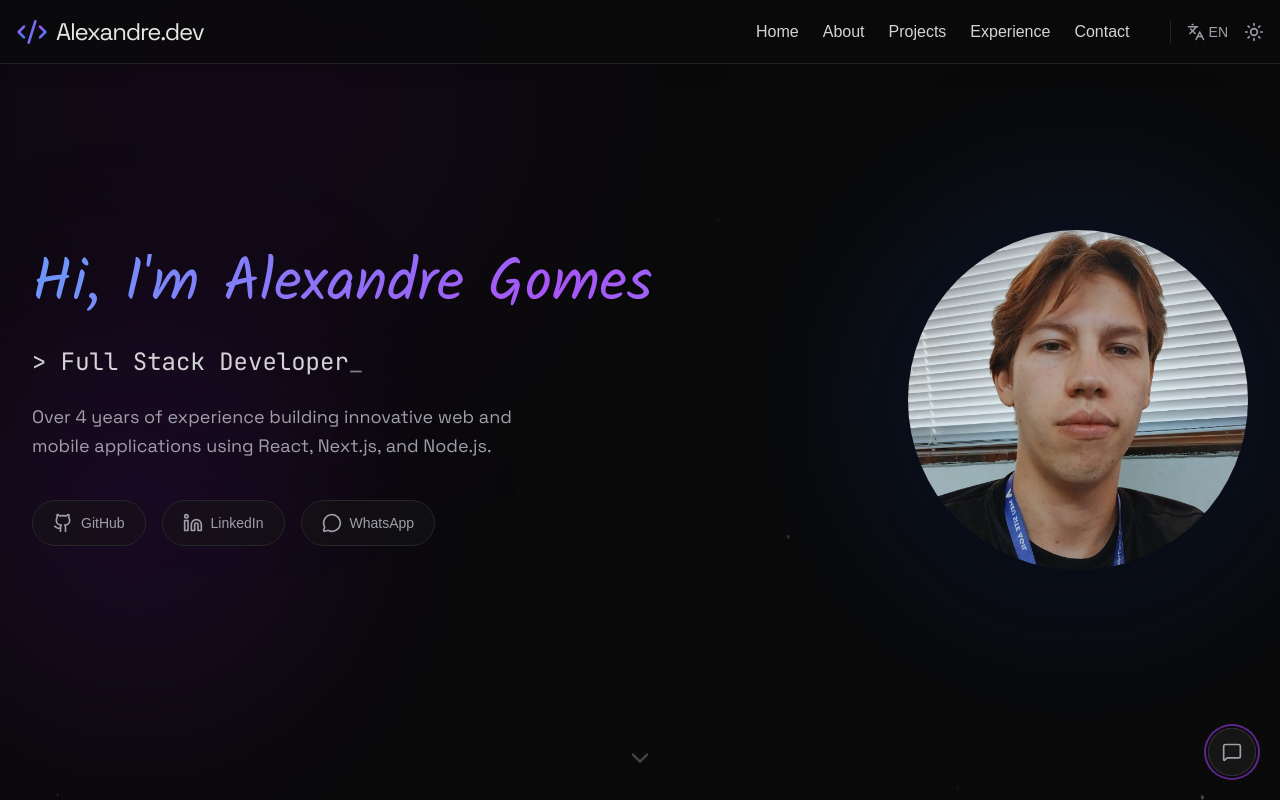
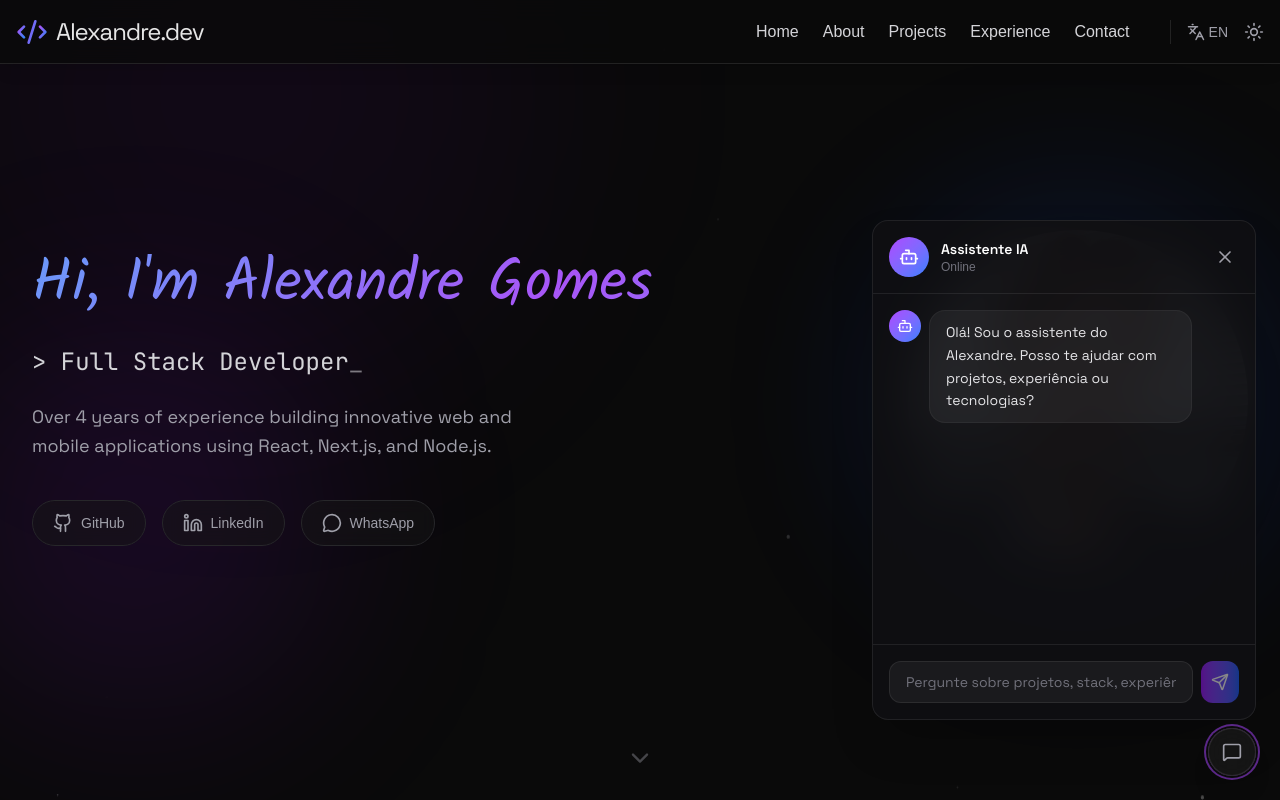
Before and after one commit to AlexandreGomes08/meu-portfolio, a Next.js app in the folder frontend/: page / in a window 1280 px wide. Both pictures are taken after a click on the button 1232 px from the left and 752 px from the top of the page. Shown: the top 800 px of the page. Built offline with nearby package versions, Linux system fonts and the light colour scheme.

Commit message:
feat: Implement an AI chatbot with interactive UI, message sending, and history persistence.

```diff
--- a/frontend/src/components/chat/BotaoChat.tsx
+++ b/frontend/src/components/chat/BotaoChat.tsx
@@ -2,9 +2,16 @@
 
 import { motion } from "framer-motion"
 import { MessageSquare } from "lucide-react"
+import { useState } from "react"
+import ChatBot from "./ChatBot"
 
 export default function BotaoChat() {
+	const [isOpen, setIsOpen] = useState(false)
+
 	return (
+		<>
+			<ChatBot isOpen={isOpen} onClose={() => setIsOpen(false)} />
+
 			<motion.button
 				initial={{ opacity: 0, scale: 0.9, y: 10 }}
 				animate={{ opacity: 1, scale: 1, y: 0 }}
@@ -14,10 +21,12 @@ export default function BotaoChat() {
 					backgroundColor: "rgba(255, 255, 255, 0.08)"
 				}}
 				whileTap={{ scale: 0.95 }}
+				onClick={() => setIsOpen(!isOpen)}
 				className="fixed bottom-6 right-6 z-50 flex items-center justify-center w-12 h-12 rounded-full bg-white/5 backdrop-blur-md border border-white/10 text-zinc-400 hover:text-white hover:border-white/20 hover:shadow-[0_0_20px_rgba(168,85,247,0.2)] transition-colors duration-300 focus:outline-none focus:ring-2 focus:ring-purple-500/50 focus:ring-offset-2 focus:ring-offset-neutral-950 shadow-xl"
-			aria-label="Open Chat"
+				aria-label={isOpen ? "Close Chat" : "Open Chat"}
 			>
 				<MessageSquare size={20} />
 			</motion.button>
+		</>
 	)
 }
--- /dev/null
+++ b/frontend/src/components/chat/ChatBot.tsx
@@ -0,0 +1,202 @@
+"use client"
+
+import { fontSatoshi } from "@/app/fonts"
+import { ChatMessage, getChatId, loadChatHistory, saveChatHistory, sendMessage } from "@/services/chatService"
+import { AnimatePresence, motion } from "framer-motion"
+import { Bot, Send, User, X } from "lucide-react"
+import { useEffect, useRef, useState } from "react"
+
+interface ChatBotProps {
+	isOpen: boolean
+	onClose: () => void
+}
+
+const WELCOME_MESSAGE: ChatMessage = {
+	role: 'assistant',
+	content: 'Olá! Sou o assistente do Alexandre. Posso te ajudar com projetos, experiência ou tecnologias?',
+	timestamp: Date.now()
+}
+
+export default function ChatBot({ isOpen, onClose }: ChatBotProps) {
+	const [messages, setMessages] = useState<ChatMessage[]>([])
+	const [inputValue, setInputValue] = useState('')
+	const [isLoading, setIsLoading] = useState(false)
+	const [chatId, setChatId] = useState('')
+	const messagesEndRef = useRef<HTMLDivElement>(null)
+
+	useEffect(() => {
+		const id = getChatId()
+		setChatId(id)
+
+		const history = loadChatHistory(id)
+		if (history.length === 0) {
+			setMessages([WELCOME_MESSAGE])
+		} else {
+			setMessages(history)
+		}
+	}, [])
+
+	useEffect(() => {
+		if (chatId && messages.length > 0) {
+			saveChatHistory(chatId, messages)
+		}
+	}, [messages, chatId])
+
+	useEffect(() => {
+		messagesEndRef.current?.scrollIntoView({ behavior: 'smooth' })
+	}, [messages, isLoading])
+
+	const handleSend = async () => {
+		if (!inputValue.trim() || isLoading) return
+
+		const userMessage: ChatMessage = {
+			role: 'user',
+			content: inputValue.trim(),
+			timestamp: Date.now()
+		}
+
+		setMessages(prev => [...prev, userMessage])
+		setInputValue('')
+		setIsLoading(true)
+
+		try {
+			const response = await sendMessage(chatId, userMessage.content)
+
+			const assistantMessage: ChatMessage = {
+				role: 'assistant',
+				content: response,
+				timestamp: Date.now()
+			}
+
+			setMessages(prev => [...prev, assistantMessage])
+		} catch (error) {
+			const errorMessage: ChatMessage = {
+				role: 'assistant',
+				content: 'Desculpe, ocorreu um erro ao processar sua mensagem. Por favor, tente novamente.',
+				timestamp: Date.now()
+			}
+			setMessages(prev => [...prev, errorMessage])
+		} finally {
+			setIsLoading(false)
+		}
+	}
+
+	const handleKeyPress = (e: React.KeyboardEvent) => {
+		if (e.key === 'Enter' && !e.shiftKey) {
+			e.preventDefault()
+			handleSend()
+		}
+	}
+
+	if (!isOpen) return null
+
+	return (
+		<AnimatePresence>
+			<motion.div
+				initial={{ opacity: 0, y: 20, scale: 0.95 }}
+				animate={{ opacity: 1, y: 0, scale: 1 }}
+				exit={{ opacity: 0, y: 20, scale: 0.95 }}
+				transition={{ duration: 0.2 }}
+				className="fixed bottom-20 right-6 z-50 w-[90vw] sm:w-96 h-[500px] bg-[#0f0f12]/95 backdrop-blur-xl border border-white/[0.08] rounded-2xl shadow-2xl flex flex-col overflow-hidden"
+			>
+				<div className="flex items-center justify-between p-4 border-b border-white/[0.08]">
+					<div className="flex items-center gap-3">
+						<div className="w-10 h-10 rounded-full bg-gradient-to-br from-purple-500 to-blue-500 flex items-center justify-center">
+							<Bot size={20} className="text-white" />
+						</div>
+						<div>
+							<h3 className={`${fontSatoshi.className} text-white font-semibold text-sm`}>
+								Assistente IA
+							</h3>
+							<p className="text-zinc-500 text-xs">Online</p>
+						</div>
+					</div>
+					<button
+						onClick={onClose}
+						className="text-zinc-400 hover:text-white transition-colors p-1 rounded-lg hover:bg-white/5"
+						aria-label="Close chat"
+					>
+						<X size={20} />
+					</button>
+				</div>
+
+				<div className="flex-1 overflow-y-auto p-4 space-y-4">
+					{messages.map((message, index) => (
+						<motion.div
+							key={index}
+							initial={{ opacity: 0, y: 10 }}
+							animate={{ opacity: 1, y: 0 }}
+							transition={{ duration: 0.2 }}
+							className={`flex gap-2 ${message.role === 'user' ? 'justify-end' : 'justify-start'}`}
+						>
+							{message.role === 'assistant' && (
+								<div className="w-8 h-8 rounded-full bg-gradient-to-br from-purple-500 to-blue-500 flex items-center justify-center shrink-0">
+									<Bot size={16} className="text-white" />
+								</div>
+							)}
+							<div
+								className={`max-w-[75%] rounded-2xl px-4 py-2.5 ${
+									message.role === 'user'
+										? 'bg-gradient-to-r from-purple-600 to-blue-600 text-white'
+										: 'bg-white/[0.05] text-zinc-200 border border-white/[0.05]'
+								}`}
+							>
+								<p className={`${fontSatoshi.className} text-sm leading-relaxed whitespace-pre-wrap`}>
+									{message.content}
+								</p>
+							</div>
+							{message.role === 'user' && (
+								<div className="w-8 h-8 rounded-full bg-zinc-700 flex items-center justify-center shrink-0">
+									<User size={16} className="text-white" />
+								</div>
+							)}
+						</motion.div>
+					))}
+
+					{isLoading && (
+						<motion.div
+							initial={{ opacity: 0 }}
+							animate={{ opacity: 1 }}
+							className="flex gap-2 justify-start"
+						>
+							<div className="w-8 h-8 rounded-full bg-gradient-to-br from-purple-500 to-blue-500 flex items-center justify-center shrink-0">
+								<Bot size={16} className="text-white" />
+							</div>
+							<div className="bg-white/[0.05] border border-white/[0.05] rounded-2xl px-4 py-2.5">
+								<div className="flex gap-1">
+									<span className="w-2 h-2 bg-zinc-400 rounded-full animate-bounce" style={{ animationDelay: '0ms' }} />
+									<span className="w-2 h-2 bg-zinc-400 rounded-full animate-bounce" style={{ animationDelay: '150ms' }} />
+									<span className="w-2 h-2 bg-zinc-400 rounded-full animate-bounce" style={{ animationDelay: '300ms' }} />
+								</div>
+							</div>
+						</motion.div>
+					)}
+
+					<div ref={messagesEndRef} />
+				</div>
+
+				<div className="p-4 border-t border-white/[0.08]">
+					<div className="flex gap-2">
+						<input
+							type="text"
+							value={inputValue}
+							onChange={(e) => setInputValue(e.target.value)}
+							onKeyPress={handleKeyPress}
+							placeholder="Pergunte sobre projetos, stack, experiência..."
+							disabled={isLoading}
+							className={`${fontSatoshi.className} flex-1 bg-white/[0.05] border border-white/[0.08] rounded-xl px-4 py-2.5 text-sm text-white placeholder:text-zinc-500 focus:outline-none focus:ring-2 focus:ring-purple-500/50 focus:border-transparent disabled:opacity-50 disabled:cursor-not-allowed`}
+						/>
+						<button
+							onClick={handleSend}
+							disabled={!inputValue.trim() || isLoading}
+							className="bg-gradient-to-r from-purple-600 to-blue-600 text-white p-2.5 rounded-xl hover:from-purple-500 hover:to-blue-500 transition-all disabled:opacity-50 disabled:cursor-not-allowed focus:outline-none focus:ring-2 focus:ring-purple-500/50"
+							aria-label="Send message"
+						>
+							<Send size={18} />
+						</button>
+					</div>
+				</div>
+			</motion.div>
+		</AnimatePresence>
+	)
+}
--- /dev/null
+++ b/frontend/src/services/chatService.ts
@@ -0,0 +1,123 @@
+interface ChatMessage {
+	role: 'user' | 'assistant'
+	content: string
+	timestamp: number
+}
+
+interface ChatResponse {
+	response: string
+}
+
+const WEBHOOK_URL = 'https://meu-portfolio-n8n.fly.dev/webhook/assistente-pessoal'
+const MAX_RETRIES = 2
+const RETRY_DELAY = 1000
+
+async function delay(ms: number): Promise<void> {
+	return new Promise(resolve => setTimeout(resolve, ms))
+}
+
+export async function sendMessage(
+	chatId: string,
+	mensagem: string,
+	retryCount = 0
+): Promise<string> {
+	try {
+		console.log('Sending message:', { chatId, mensagem })
+
+		const response = await fetch(WEBHOOK_URL, {
+			method: 'POST',
+			headers: {
+				'Content-Type': 'application/json',
+			},
+			body: JSON.stringify({
+				chatId,
+				mensagem,
+			}),
+		})
+
+		if (!response.ok) {
+			throw new Error(`HTTP error! status: ${response.status}`)
+		}
+
+		const data = await response.json()
+
+		if (typeof data === 'string') {
+			return data
+		}
+
+		if (data.resposta) {
+			return data.resposta
+		}
+
+		if (data.response) {
+			return data.response
+		}
+
+		if (data.message) {
+			return data.message
+		}
+
+		if (data.output) {
+			return data.output
+		}
+
+		return JSON.stringify(data)
+	} catch (error) {
+
+		if (retryCount < MAX_RETRIES) {
+			await delay(RETRY_DELAY * (retryCount + 1))
+			return sendMessage(chatId, mensagem, retryCount + 1)
+		}
+
+		throw new Error('Failed to send message after retries')
+	}
+}
+
+export function generateChatId(): string {
+	if (typeof window !== 'undefined' && window.crypto?.randomUUID) {
+		return window.crypto.randomUUID()
+	}
+	return `chat-${Date.now()}-${Math.random().toString(36).substring(2, 9)}`
+}
+
+export function saveChatHistory(chatId: string, messages: ChatMessage[]): void {
+	if (typeof window !== 'undefined') {
+		try {
+			localStorage.setItem(`chat-history-${chatId}`, JSON.stringify(messages))
+		} catch (error) {
+			console.error('Error saving chat history:', error)
+		}
+	}
+}
+
+export function loadChatHistory(chatId: string): ChatMessage[] {
+	if (typeof window !== 'undefined') {
+		try {
+			const saved = localStorage.getItem(`chat-history-${chatId}`)
+			return saved ? JSON.parse(saved) : []
+		} catch (error) {
+			console.error('Error loading chat history:', error)
+			return []
+		}
+	}
+	return []
+}
+
+export function getChatId(): string {
+	if (typeof window !== 'undefined') {
+		try {
+			let chatId = localStorage.getItem('current-chat-id')
+			if (!chatId) {
+				chatId = generateChatId()
+				localStorage.setItem('current-chat-id', chatId)
+			}
+			return chatId
+		} catch (error) {
+			console.error('Error getting chat ID:', error)
+			return generateChatId()
+		}
+	}
+	return generateChatId()
+}
+
+export type { ChatMessage }
```
Lines whose indentation alone changed are shown as unchanged.
